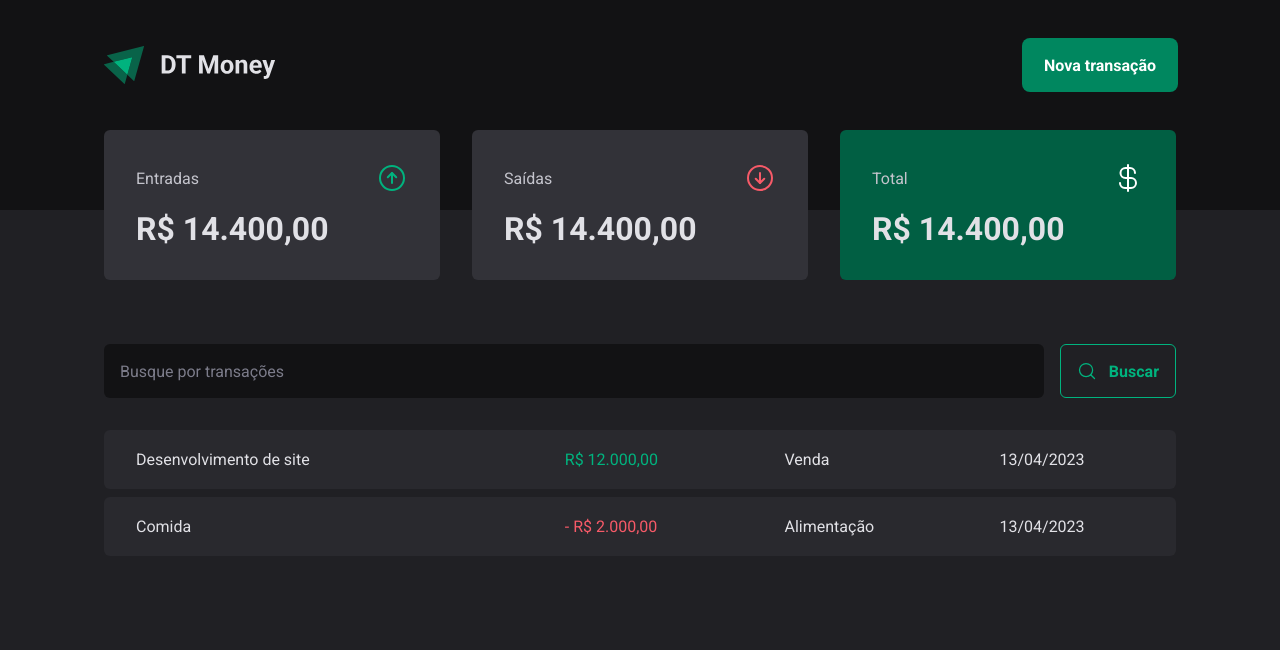
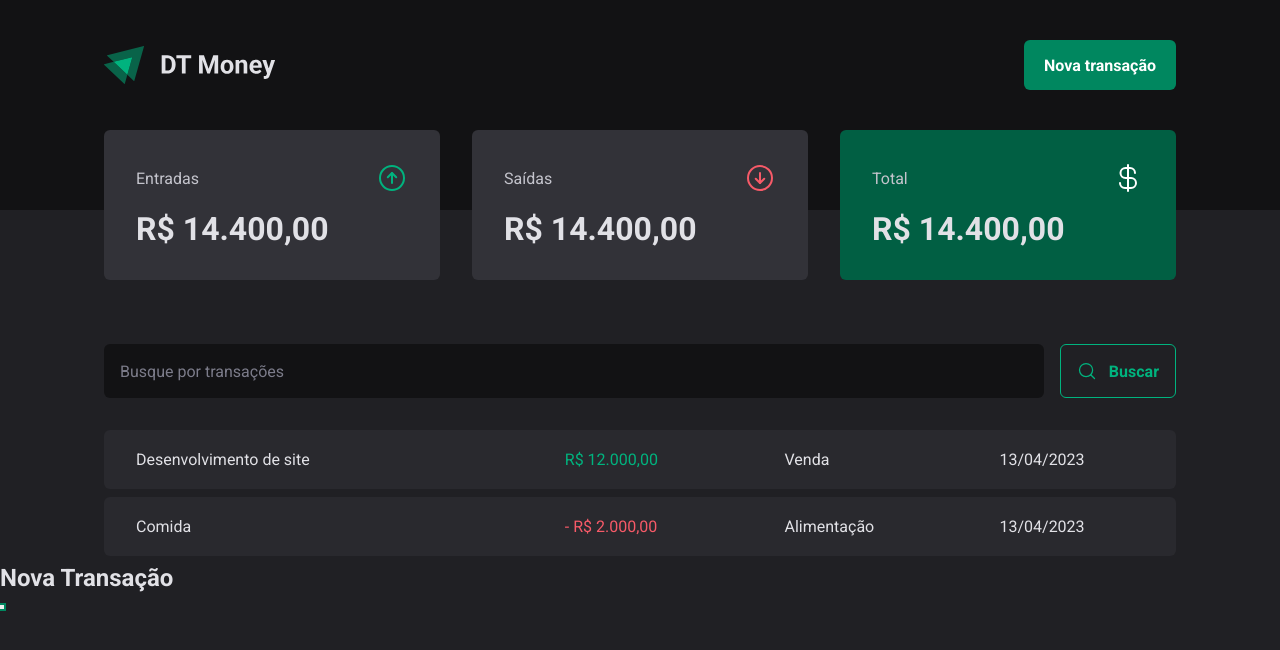
Before and after one commit to leoceolin/finance-manager, a React (Create React App) app: page / in a window 1280 px wide. Both pictures are taken after a click on the button "Nova transação". Shown: the top 650 px of the page. Built offline with nearby package versions, Linux system fonts and the light colour scheme.

Commit message:
add dialog modal

```diff
--- a/package.json
+++ b/package.json
@@ -3,6 +3,7 @@
   "version": "0.1.0",
   "private": true,
   "dependencies": {
+    "@radix-ui/react-dialog": "^1.0.4",
     "@testing-library/jest-dom": "^5.17.0",
     "@testing-library/react": "^13.4.0",
     "@testing-library/user-event": "^13.5.0",
--- a/src/components/Header/index.tsx
+++ b/src/components/Header/index.tsx
@@ -1,11 +1,27 @@
 import { HeaderContainer, HeaderContent, NewTransactionButton } from "./style";
 import logo from "../../assets/logo.svg";
+import * as Dialog from "@radix-ui/react-dialog";
+
 export function Header() {
   return (
     <HeaderContainer>
       <HeaderContent>
         <img src={logo} alt="" />
-        <NewTransactionButton>Nova transação</NewTransactionButton>
+        <Dialog.Root>
+          <Dialog.Trigger asChild>
+            <NewTransactionButton>Nova transação</NewTransactionButton>
+          </Dialog.Trigger>
+
+          <Dialog.Portal>
+            <Dialog.Overlay />
+
+            <Dialog.Content>
+              <Dialog.Title>Nova Transação</Dialog.Title>
+
+              <Dialog.Close />
+            </Dialog.Content>
+          </Dialog.Portal>
+        </Dialog.Root>
       </HeaderContent>
     </HeaderContainer>
   );
```
Also changed, not shown: 1 other file (tests, documents, lock files or other folders).
